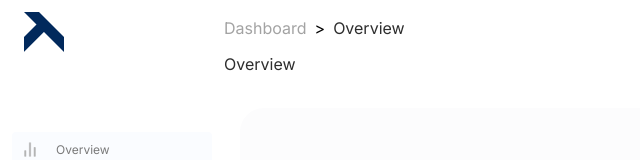
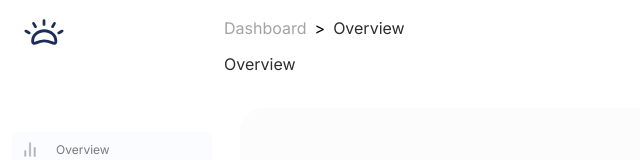
Before and after one commit to popsam22/lantan-frontend, a React (Vite) app: page /admin in a window 1280 px wide. Shown: the top 160 px of the page, without its empty margins (0-640 px from the left). Built offline with nearby package versions, Linux system fonts and the light colour scheme.

Commit message:
fix: lantan logo

```diff
--- a/index.html
+++ b/index.html
@@ -2,7 +2,7 @@
 <html lang="en">
   <head>
     <meta charset="UTF-8" />
-    <link rel="icon" type="image/svg+xml" href="/src/assets/Vectorlatana.png" />
+    <link rel="icon" type="image/svg+xml" href="/src/assets/Logo.svg" />
     <meta name="viewport" content="width=device-width, initial-scale=1.0" />
     <title>LANTAN</title>
   </head>
--- a/src/components/Sidebar.tsx
+++ b/src/components/Sidebar.tsx
@@ -1,4 +1,4 @@
-import latana from "../assets/Vectorlatana.png";
+import lantan from "../assets/Logo.svg";
 import logout from "../assets/Iconlogout.png";
 import overview from "../assets/bar-chart-2overview.png";
 import property from "../assets/Apartment_Home_Icon_UIA.png";
@@ -23,8 +23,8 @@
       <div className="w-[200px] flex flex-col justify-between m-3 pb-5">
         <div className="px-3 pb-20">
           <img
-            src={latana}
-            alt="latana logo"
+            src={lantan}
+            alt="lantan logo"
             width={40}
             height={40}
             className="object-contain"
--- a/src/pages/admin/Settings.tsx
+++ b/src/pages/admin/Settings.tsx
@@ -507,7 +507,7 @@
                   className="object-contain mb-4"
                 />
                 <h1 className="text-[#1F1F1F] text-2xl font-medium mb-2">
-                  Account Created Successfully
+                  Account Updated Successfully
                 </h1>
               </div>
             }
```
Also changed, not shown: src/assets/Logo.svg (added), src/assets/Vectorlatana.png (deleted).
